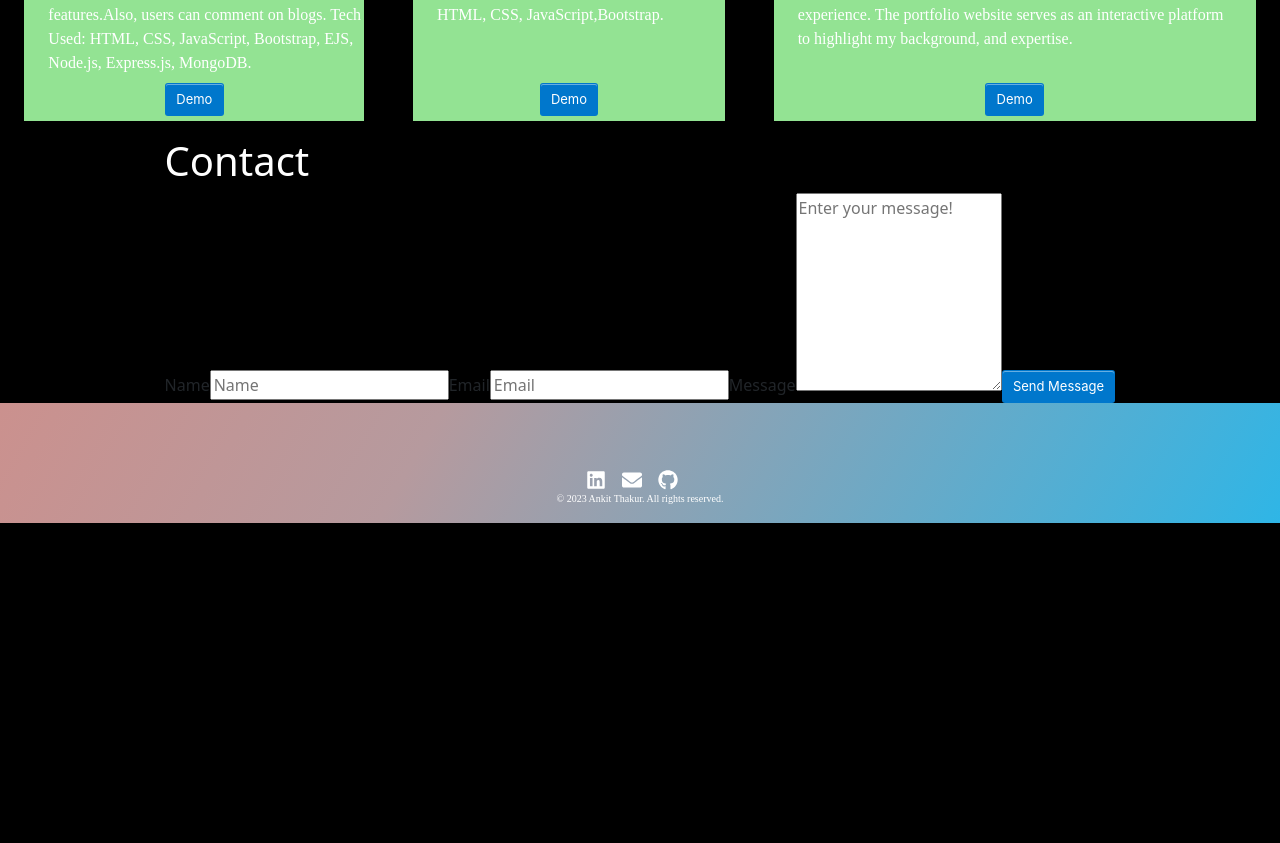
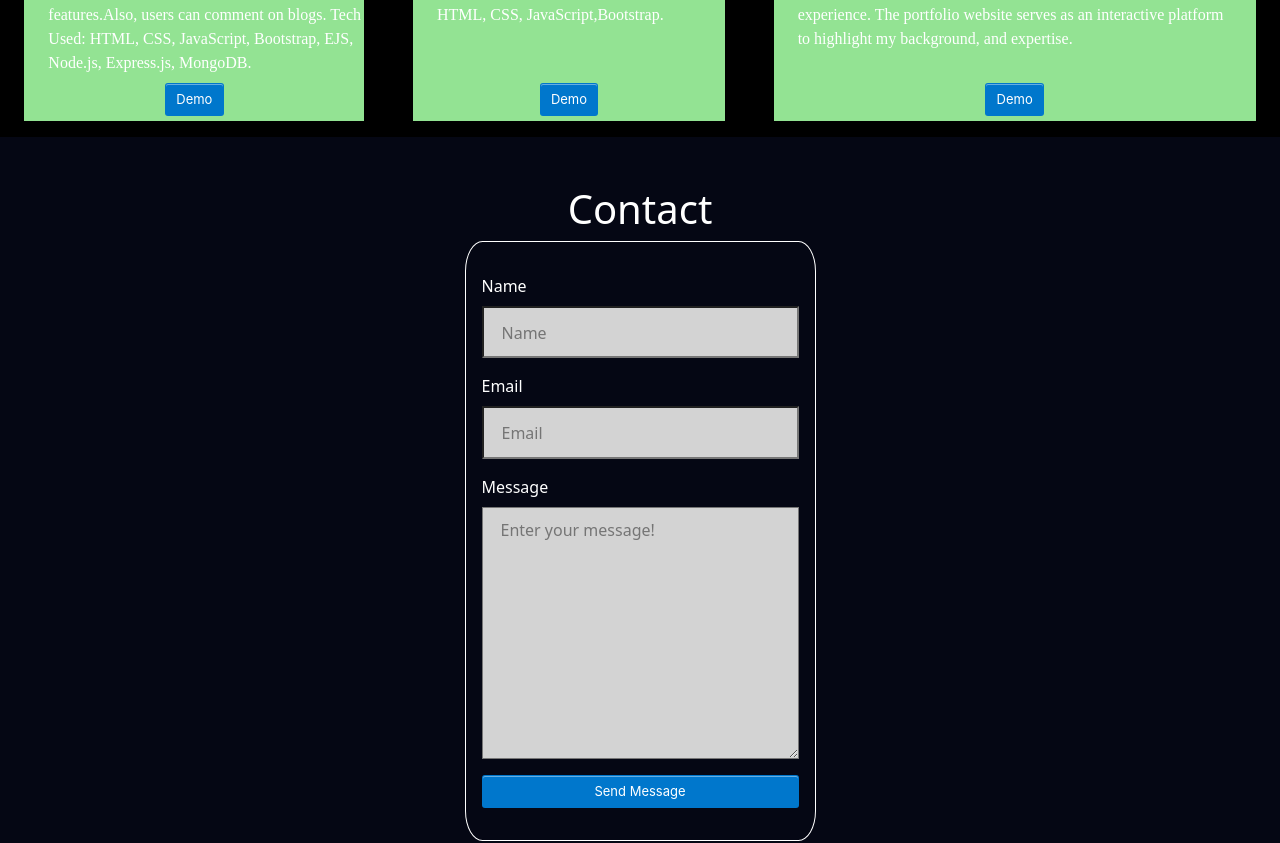
Before and after one commit to Ankitthakur2/Web-Portfolio, a React (Create React App) app: page / in a window 1280 px wide. Shown: the part 2320-3163 px from the top of the page. Before the commit the page ends 2843 px from the top, so only its background shows below. Built offline with nearby package versions, Linux system fonts and the light colour scheme; the HTML template or start-up script is replaced by a standard one; a web font is replaced by a local one.

Commit message:
Update contact.css

```diff
--- a/src/routes/contact.css
+++ b/src/routes/contact.css
@@ -1,8 +1,60 @@
-.form1 {
-/*   overflow-y: auto; */
-   display: flex;
+form {
+  display: flex;
+  flex-direction: column;
+  padding: 2rem 1rem;
+  margin: auto;
+  /* max-width: 600px; */
+  border: 1px solid white;
+  border-radius: 5%;
+  /* color: #9c4e4e; */
+}
+
+label {
+  color: white;
+  margin-bottom: 0.5rem;
+}
+
+input[type="text"]::placeholder {
+  font-size: 1rem;
+}
+
+input[type="email"]::placeholder {
+  font-size: 1rem;
+}
+
+textarea::placeholder {
+  font-size: 1rem;
+}
+
+form input,
+form textarea {
+  margin-bottom: 1rem;
+  padding: 10px 18px;
+  font-size: 1.2rem;
+  background-color: lightgray;
+}
+
+.form-container {
+  display: flex;
   flex-direction: column;
   justify-content: center;
   align-items: center;
+  padding-top: 3rem;
+  padding-bottom: 5rem;
+  /* background-color: rgb(186, 144, 102); */
+}
 
+/* .form-container h1 {
+  color: #9c4e4e;
+} */
+
+@media screen and (max-width: 1040px) {
+  .form-container {
+    padding-top: 5rem;
+  }
 }
+
+.form1 {
+  overflow-y: auto;
+  background-color: rgb(5, 7, 20);
+}
```
